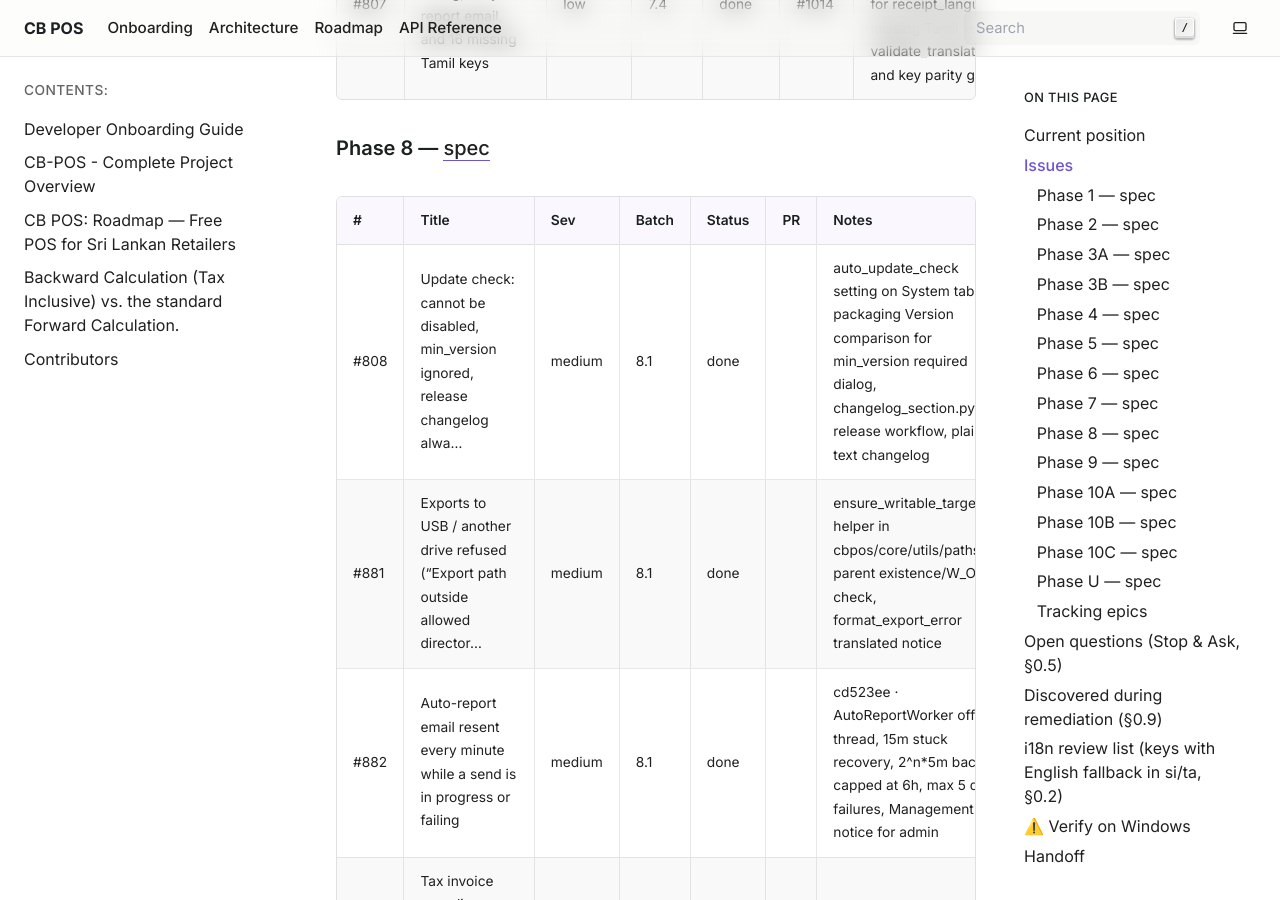
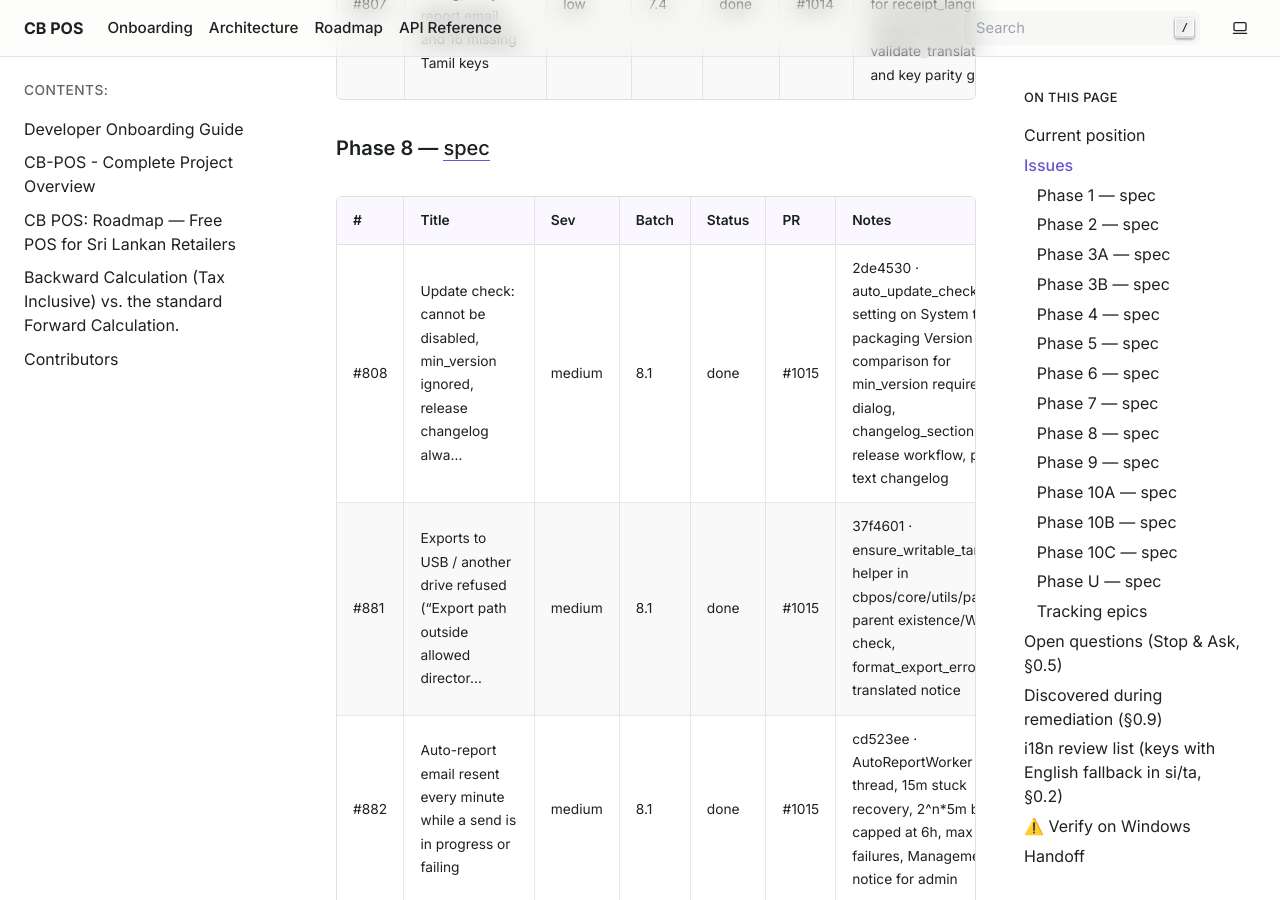
Before and after one commit to HMAHD/CB-POS, a Sphinx documentation site: the page built from docs/remediation/PROGRESS.md, in a window 1280 px wide and 900 px high, scrolled down 19491 px. Built offline with Sphinx 7.4.7, drawn with Linux system fonts in a browser that asks for light colours; pages that are not in the unit, such as notebooks, are missing from menus; some of the changed text lies outside the part shown.

Commit message:
docs(remediation): record PR #1015 in PROGRESS.md

```diff
--- a/docs/remediation/PROGRESS.md
+++ b/docs/remediation/PROGRESS.md
@@ -25,7 +25,7 @@ Statuses: `todo` · `in-progress` · `blocked (Q#)` · `pr-open` · `done` (merg
 
 ## Current position
 
-- Phase: 8 · Batch: 8.1 · Branch: fix/p8-b1-update-export-scheduler · PR: — · Last session: 2026-11-11
+- Phase: 8 · Batch: 8.1 · Branch: fix/p8-b1-update-export-scheduler · PR: #1015 · Last session: 2026-11-11
 
 ## Issues
 
@@ -185,9 +185,9 @@ Statuses: `todo` · `in-progress` · `blocked (Q#)` · `pr-open` · `done` (merg
 
 | # | Title | Sev | Batch | Status | PR | Notes |
 |---|---|---|---|---|---|---|
-| #808 | Update check: cannot be disabled, min_version ignored, release changelog alwa… | medium | 8.1 | done | | auto_update_check setting on System tab 5, packaging Version comparison for min_version required dialog, changelog_section.py and release workflow, plain text changelog |
-| #881 | Exports to USB / another drive refused ("Export path outside allowed director… | medium | 8.1 | done | | ensure_writable_target helper in cbpos/core/utils/paths.py, parent existence/W_OK check, format_export_error translated notice |
-| #882 | Auto-report email resent every minute while a send is in progress or failing | medium | 8.1 | done | | cd523ee · AutoReportWorker off UI thread, 15m stuck recovery, 2^n*5m backoff capped at 6h, max 5 daily failures, Management notice for admin |
+| #808 | Update check: cannot be disabled, min_version ignored, release changelog alwa… | medium | 8.1 | done | #1015 | 2de4530 · auto_update_check setting on System tab 5, packaging Version comparison for min_version required dialog, changelog_section.py and release workflow, plain text changelog |
+| #881 | Exports to USB / another drive refused ("Export path outside allowed director… | medium | 8.1 | done | #1015 | 37f4601 · ensure_writable_target helper in cbpos/core/utils/paths.py, parent existence/W_OK check, format_export_error translated notice |
+| #882 | Auto-report email resent every minute while a send is in progress or failing | medium | 8.1 | done | #1015 | cd523ee · AutoReportWorker off UI thread, 15m stuck recovery, 2^n*5m backoff capped at 6h, max 5 daily failures, Management notice for admin |
 | #814 | Tax invoice compliance features listed in CHANGELOG are missing (serial forma… | high | 8.2 | todo | | |
 | #816 | Add About dialog and help/report-issue links (CB POS website branding) | low | 8.3 | todo | | |
 | #817 | Add EULA, privacy notice and third-party licence notices before public release | high | 8.3 | todo | | |
```
